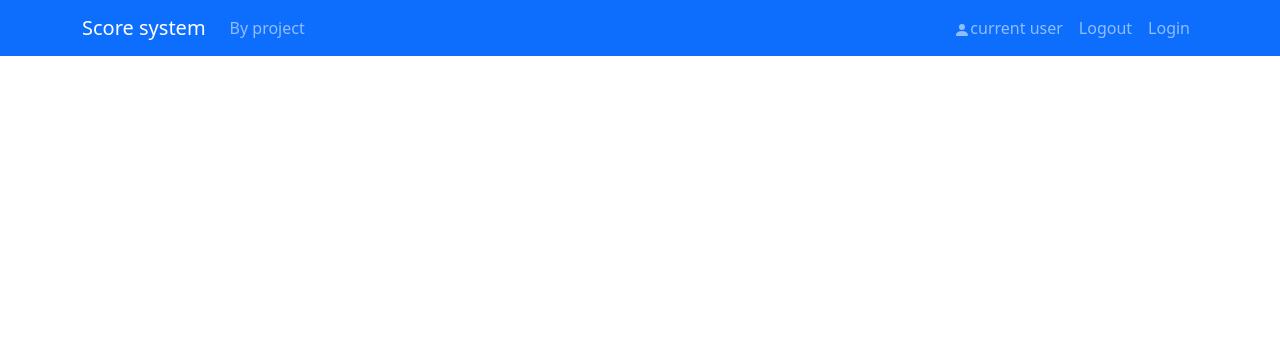
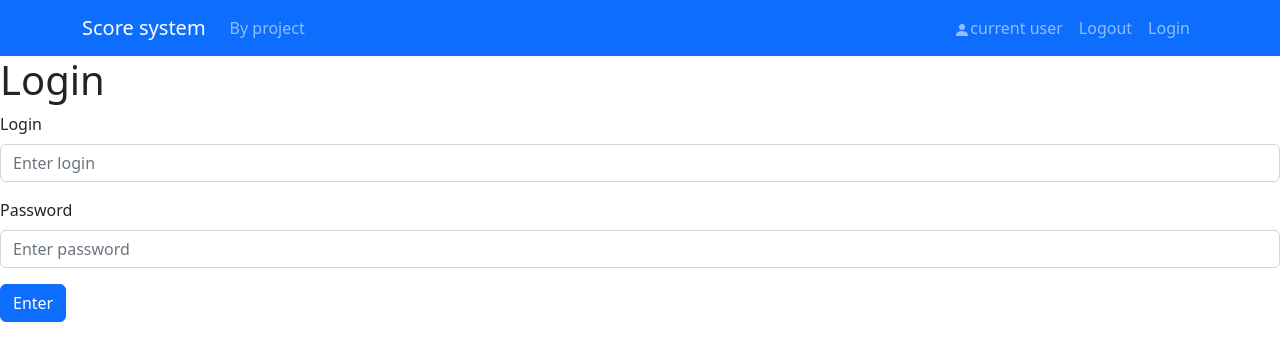
Before and after one commit to myueltwo/flask-react, a React (Create React App) app in the folder client/: page /login in a window 1280 px wide. Shown: the top 360 px of the page. Built offline with nearby package versions, Linux system fonts and the light colour scheme.

Commit message:
adding axios and auth

```diff
--- a/client/package.json
+++ b/client/package.json
@@ -10,6 +10,7 @@
     "@types/node": "^16.11.62",
     "@types/react": "^18.0.21",
     "@types/react-dom": "^18.0.6",
+    "axios": "^1.6.2",
     "bootstrap": "^5.2.1",
     "react": "^18.2.0",
     "react-bootstrap": "^2.5.0",
--- a/client/src/App.tsx
+++ b/client/src/App.tsx
@@ -6,6 +6,7 @@ import NavbarHeader from "./components/Navbar/Navbar";
 import About from "./pages/about";
 import Account from "./pages/account";
 import Home from "./pages";
+import {Login} from "pages/login";
 
 function App() {
     return (
@@ -15,6 +16,7 @@ function App() {
                 <Route index={false} path='/' element={<Home/>}/>
                 <Route path='/about' element={<About/>}/>
                 <Route path='/account' element={<Account/>}/>
+                <Route path='/login' element={<Login/>}/>
             </Routes>
         </Router>
     );
--- a/client/src/components/Navbar/Navbar.tsx
+++ b/client/src/components/Navbar/Navbar.tsx
@@ -18,7 +18,7 @@ function NavbarHeader() {
                             current user
                         </Nav.Link>
                         <Nav.Link href="#logout">Logout</Nav.Link>
-                        <Nav.Link href="#login">Login</Nav.Link>
+                        <Nav.Link href="/login">Login</Nav.Link>
                     </Nav>
                 </Navbar.Collapse>
             </Container>
--- /dev/null
+++ b/client/src/entities/users/index.ts
@@ -0,0 +1,2 @@
+export * from "./model";
+export * from "./types";
--- /dev/null
+++ b/client/src/entities/users/model.ts
@@ -0,0 +1,4 @@
+import axios from "axios";
+import {ILogin} from "./types";
+
+export const loginAction = (data: ILogin) => axios.post('/auth/login', data);
--- /dev/null
+++ b/client/src/entities/users/types.ts
@@ -0,0 +1,14 @@
+export interface ILogin {
+    login: string;
+    password: string;
+}
+
+export interface IUser {
+    id:	string;
+    login: string;
+    name?: string;
+    password: string;
+    patronymic:	string;
+    surname: string;
+    token_expires_in: string;
+}
--- a/client/src/index.tsx
+++ b/client/src/index.tsx
@@ -3,6 +3,7 @@ import ReactDOM from 'react-dom/client';
 import './index.css';
 import App from './App';
 import reportWebVitals from './reportWebVitals';
+import "shared/config";
 
 const root = ReactDOM.createRoot(
   document.getElementById('root') as HTMLElement
@@ -13,7 +14,7 @@ root.render(
   </React.StrictMode>
 );
 
-// If you want to start measuring performance in your app, pass a function
+// If you want to start measuring performance in your  app, pass a function
 // to log results (for example: reportWebVitals(console.log))
 // or send to an analytics endpoint. Learn more: https://bit.ly/CRA-vitals
 reportWebVitals();
--- /dev/null
+++ b/client/src/pages/login/index.tsx
@@ -0,0 +1,53 @@
+import React, {useState, FormEvent} from "react";
+import {Form, Button} from 'react-bootstrap';
+import {loginAction} from "entities/users";
+
+export const Login = () => {
+    const [login, setLogin] = useState("");
+    const [password, setPassword] = useState("");
+    const [validated, setValidated] = useState(false);
+
+    const handleSubmit = (event: FormEvent<HTMLFormElement>) => {
+        event.preventDefault();
+        const form = event.currentTarget;
+        if (!form.checkValidity()) {
+            event.stopPropagation();
+        }
+        loginAction({
+            login,
+            password
+        });
+        setValidated(true);
+    }
+
+    return (
+        <div>
+            <h1>
+                Login
+            </h1>
+            <Form noValidate validated={validated} onSubmit={handleSubmit}>
+                <Form.Group className="mb-3" controlId="loginForm.login">
+                    <Form.Label>Login</Form.Label>
+                    <Form.Control
+                        type="text"
+                        placeholder="Enter login"
+                        required
+                        value={login}
+                        onChange={(event) => setLogin(event.target.value)}
+                    />
+                </Form.Group>
+                <Form.Group className="mb-3" controlId="loginForm.password">
+                    <Form.Label>Password</Form.Label>
+                    <Form.Control
+                        type="password"
+                        placeholder="Enter password"
+                        required
+                        value={password}
+                        onChange={(event) => setPassword(event.target.value)}
+                    />
+                </Form.Group>
+                <Button type="submit">Enter</Button>
+            </Form>
+        </div>
+    );
+};
--- /dev/null
+++ b/client/src/shared/config.ts
@@ -0,0 +1,6 @@
+import axios from "axios";
+
+axios.defaults.baseURL = 'http://127.0.0.1:5000/api/v1';
+// axios.defaults.headers.common['Authorization'] = AUTH_TOKEN;
+axios.defaults.headers.post['Content-Type'] = 'application/x-www-form-urlencoded';
+axios.defaults.headers.common['Access-Control-Allow-Origin'] = 'http://127.0.0.1:5000';
--- /dev/null
+++ b/client/src/shared/index.ts
@@ -0,0 +1 @@
+export * from "./config";
```
Also changed, not shown: client/tsconfig.json (+7 -0 lines), 2 other files (tests, documents, lock files or other folders).
